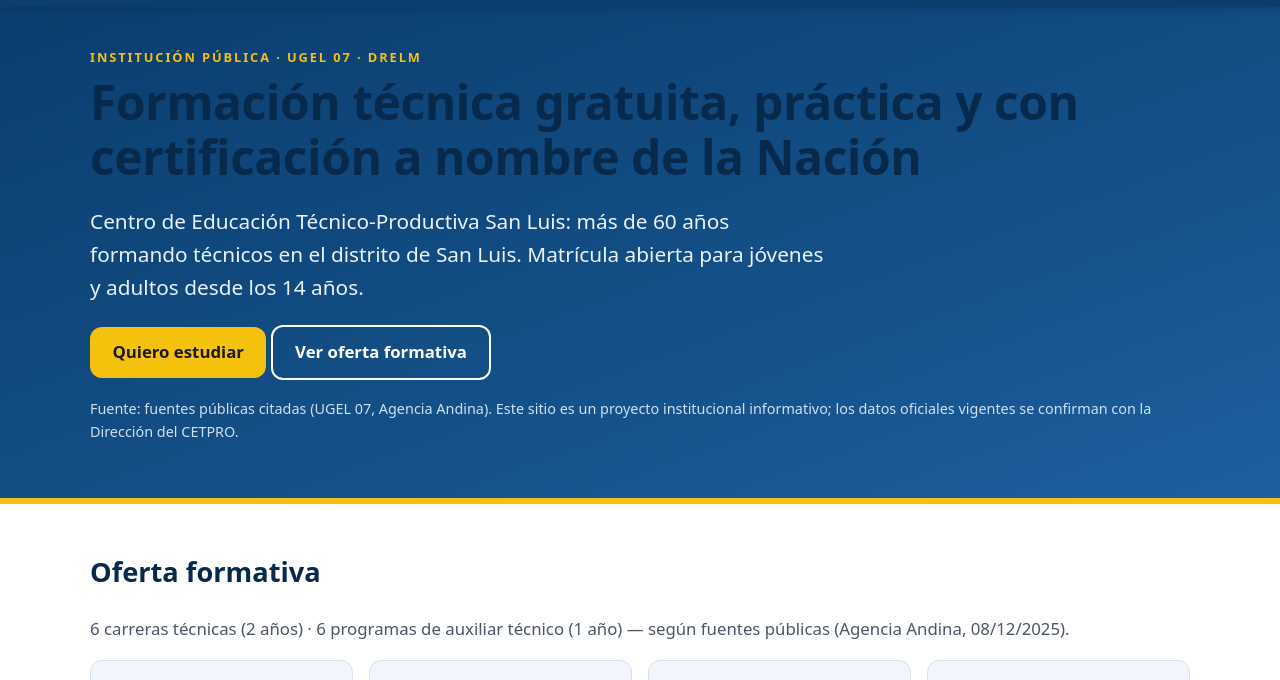
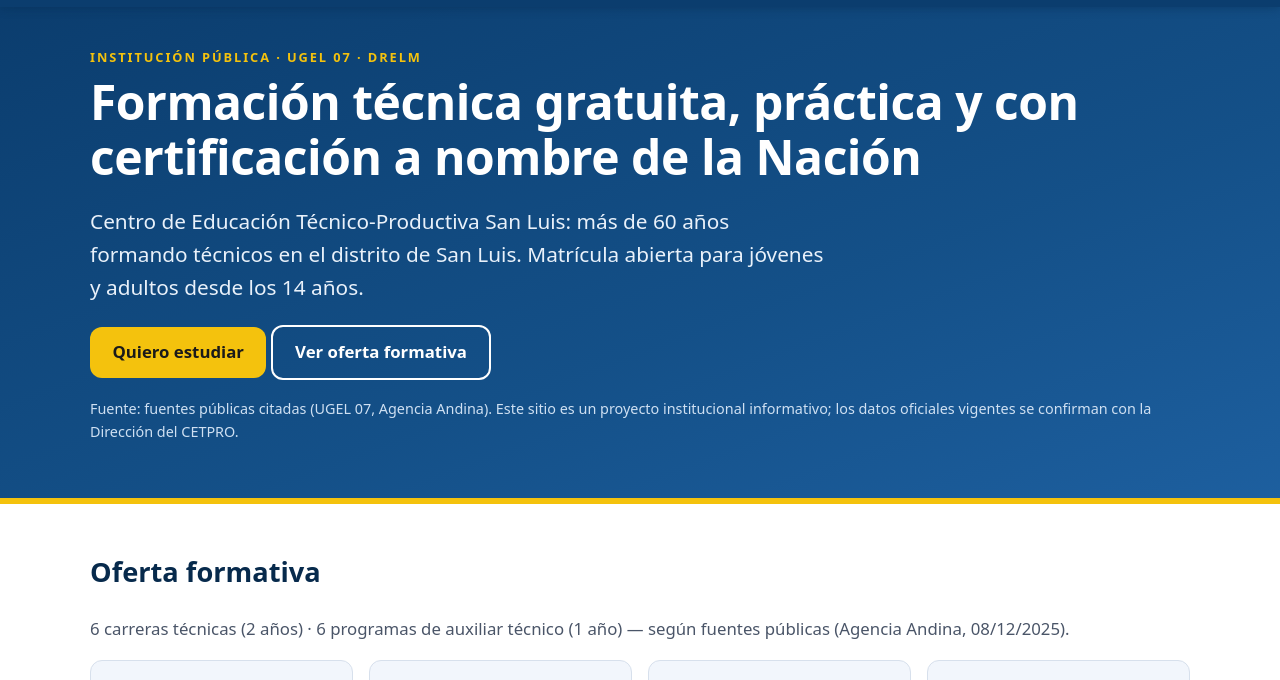
Before and after one commit to ElechugasCheraxxx/cetpro-web, an Eleventy site: page src/index.njk in a window 1280 px wide. Shown: the part 51-731 px from the top of the page. Built offline with nearby package versions, Linux system fonts and the light colour scheme; Eleventy itself is replaced by a stand-in of ours; files that its build step writes are made by us from their sources.

Commit message:
fix(a11y): h1 del hero en blanco (contraste sobre fondo azul) (#12)
Co-authored-by: Equipo CETPRO <dev@cetpro-sanluis.local>

```diff
--- a/src/assets/css/main.css
+++ b/src/assets/css/main.css
@@ -55,7 +55,7 @@ a:focus-visible, button:focus-visible { outline: 3px solid var(--color-accent);
 
 main section, main article { padding: 1.5rem 0; }
 .hero { background: linear-gradient(160deg, var(--color-primary) 0%, #145088 60%, #1d5f9f 100%); color: #fff; padding: 2.5rem 0; border-bottom: 6px solid var(--color-accent); }
-.hero h1 { font-size: clamp(1.9rem, 4.5vw, 3rem); line-height: 1.15; margin: .2rem 0 .8rem; letter-spacing: -0.01em; }
+.hero h1 { font-size: clamp(1.9rem, 4.5vw, 3rem); line-height: 1.15; margin: .2rem 0 .8rem; letter-spacing: -0.01em; color: #fff; }
 .hero p.lead { font-size: clamp(1.05rem, 2vw, 1.3rem); max-width: 46rem; color: #e9f1fa; }
 .eyebrow { text-transform: uppercase; letter-spacing: .15em; font-size: .8rem; font-weight: 800; color: var(--color-accent); margin: 0 0 .4rem; }
 .btn { display: inline-block; background: var(--color-accent); color: #1a1a1a; font-weight: 800; text-decoration: none; padding: .75rem 1.4rem; border-radius: var(--radius); border: 0; }
```
